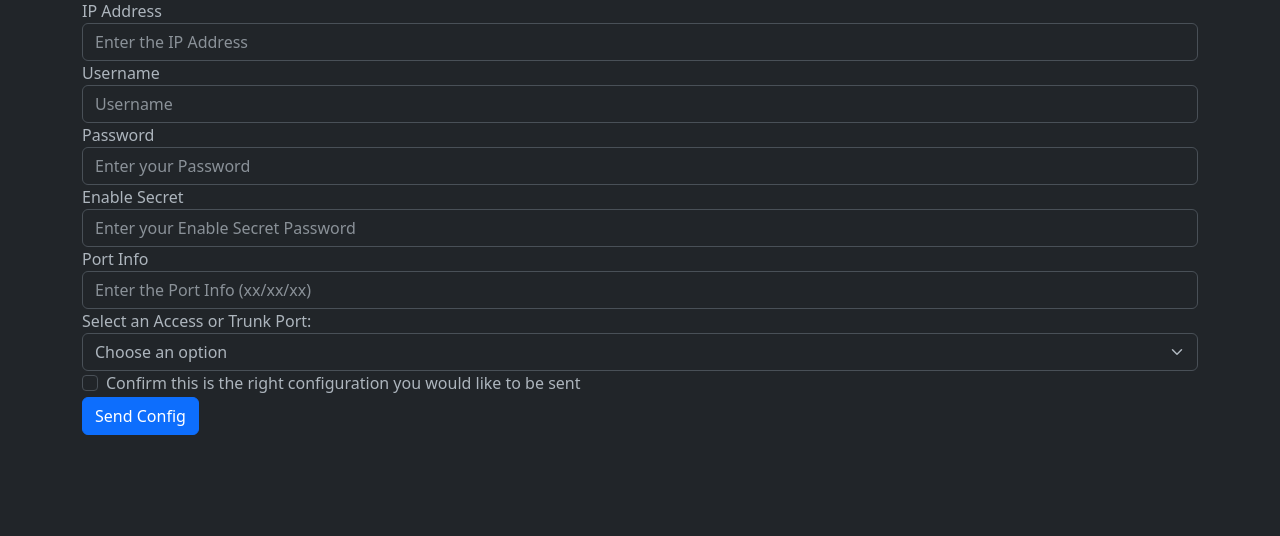
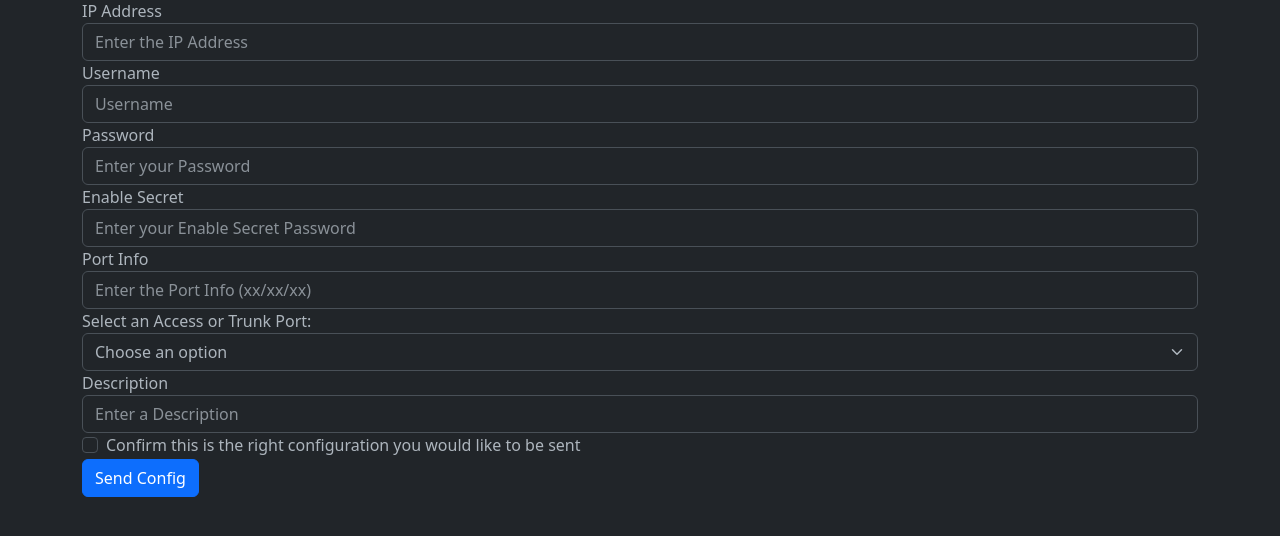
Before and after one commit to Nathan8044/PHASE_2, a Flask app: page /interfacechanges in a window 1280 px wide. Shown: the part 57-593 px from the top of the page. Run offline with Flask 3, Linux system fonts and the light colour scheme; some libraries are stand-ins or nearby versions.

Commit message:
Update interface_changes.html

```diff
--- a/templates/interface_changes.html
+++ b/templates/interface_changes.html
@@ -120,7 +120,11 @@
       <label for="access_port">Enter VLAN Number:</label>
       <input type="text" class="form-control" id="access_port" name="access_port">
     </div>
-
+    <div class="form-group">
+      <label for="description">Description</label>
+      <input type="text" class="form-control" id="description" name="description" aria-describedby="description"
+        placeholder="Enter a Description">
+    </div>
     <div class="form-check">
       <input type="checkbox" class="form-check-input" id="exampleCheck1">
       <label class="form-check-label" for="exampleCheck1">Confirm this is the right configuration you would like to be
```
